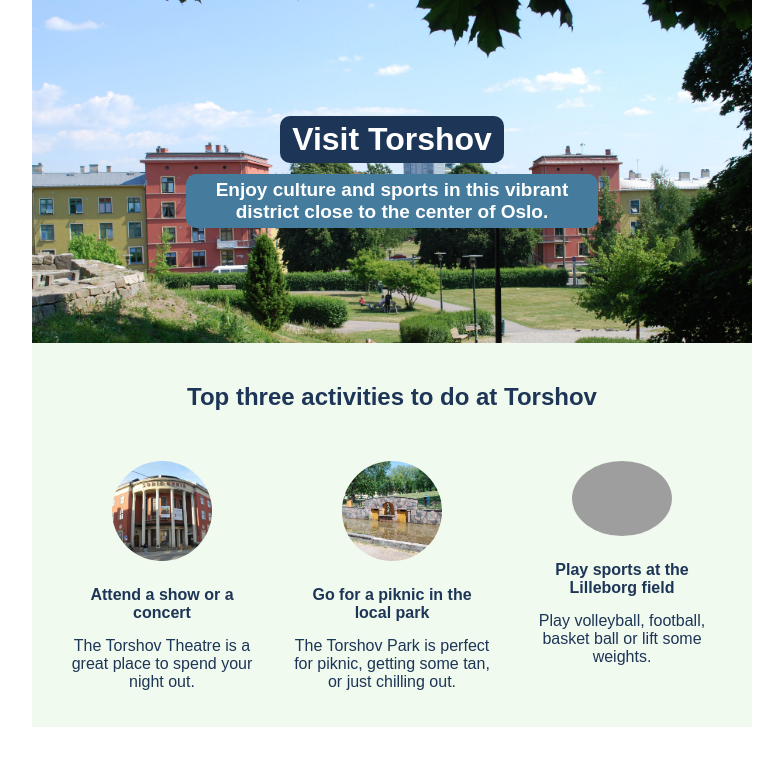
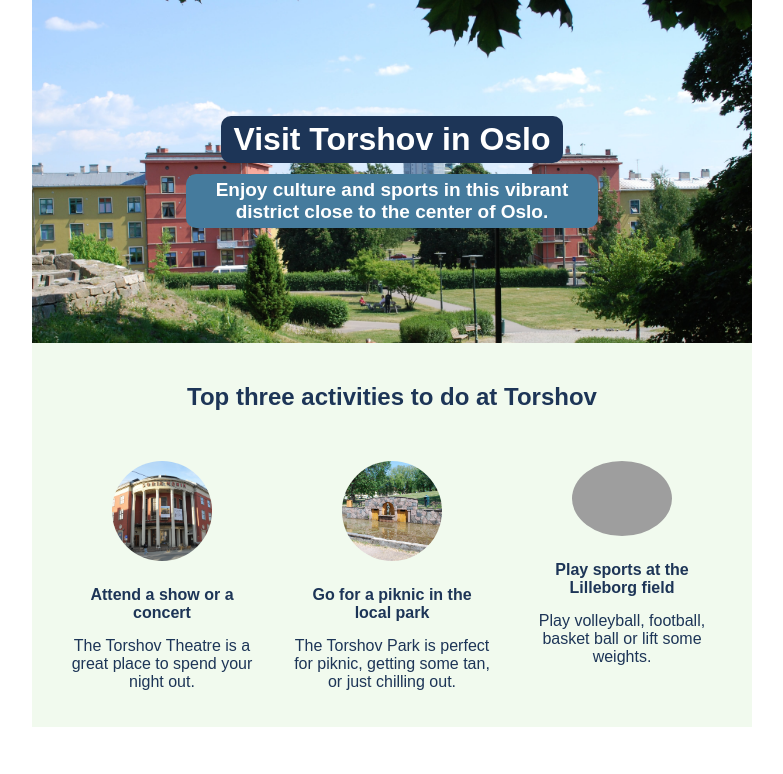
Before and after one commit to De1aR/Hometown-Homepage, a website built with Vite: page index.html in a window 1280 px wide. Shown: the top 774 px of the page, without its empty margins (248-1031 px from the left). Built offline with nearby package versions, Linux system fonts and the light colour scheme; grey boxes are pictures that could not be loaded.

Commit message:
Upd: Change header h1

```diff
--- a/index.html
+++ b/index.html
@@ -9,7 +9,7 @@
    <div class="main-section">
       <!-- HERO SECTION -->
       <div id="hero">
-         <h1>Visit Torshov</h1>
+         <h1>Visit Torshov in Oslo</h1>
          <h2>Enjoy culture and sports in this vibrant district close to the center of Oslo.</h2>
       </div>
 
```
